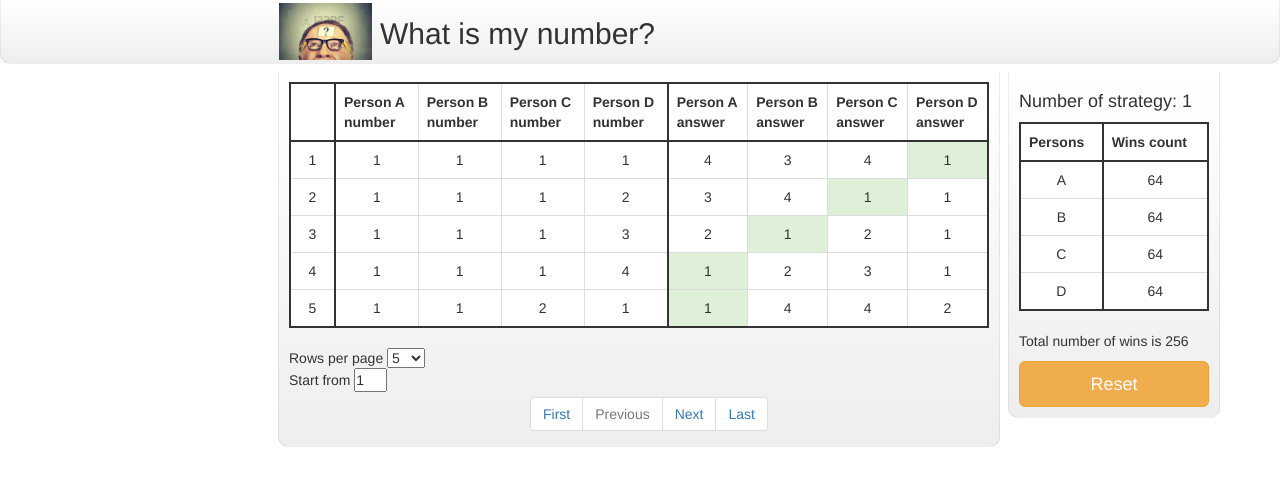
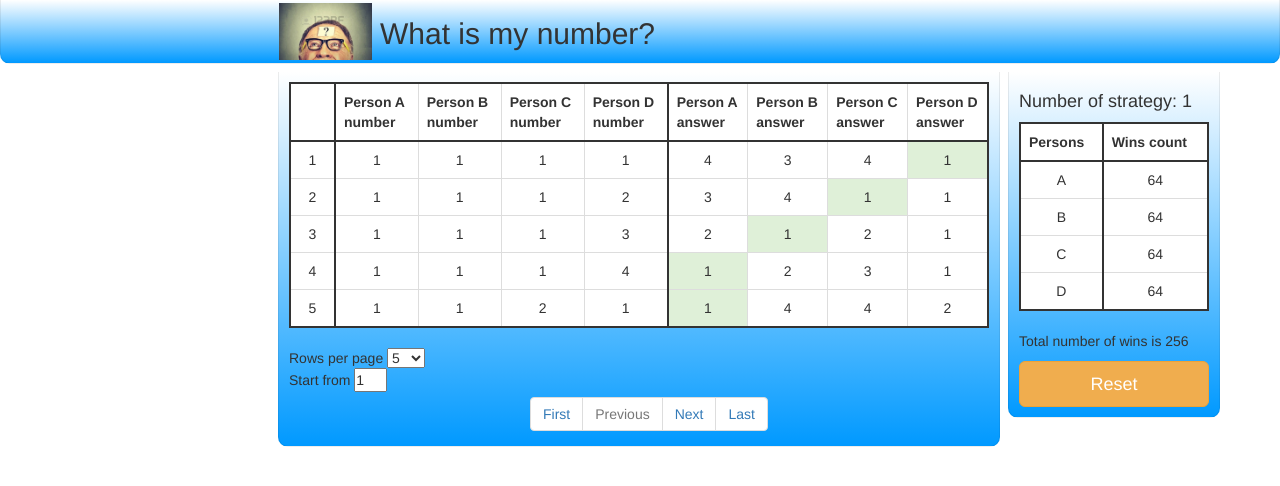
Before and after one commit to RSmetanyuk/myapp, a PHP site: page / in a window 1280 px wide. Shown: the top 486 px of the page. Run offline with PHP 8.4, Linux system fonts and the light colour scheme.

Commit message:
#40. Changed content background color

```diff
--- a/css/style.css
+++ b/css/style.css
@@ -17,7 +17,7 @@
 
 .main-content,
 .right-sidebar {
-	background: -webkit-linear-gradient(top, #fff, #eee);
+	background: -webkit-linear-gradient(top, #fff, #0099ff);
 	border: solid rgba(0, 0, 0, 0.07);
 	border-width: 0px 1px 1px 1px;
 	border-radius: 0 0 10px 10px;
@@ -26,7 +26,7 @@
 }
 
 .header {
-	background: -webkit-linear-gradient(top, #fff, #eee);
+	background: -webkit-linear-gradient(top, #fff, #0099ff);
 	border: solid rgba(0, 0, 0, 0.07);
 	border-width: 0px 1px 1px 1px;
 	border-radius: 0 0 10px 10px;
```
